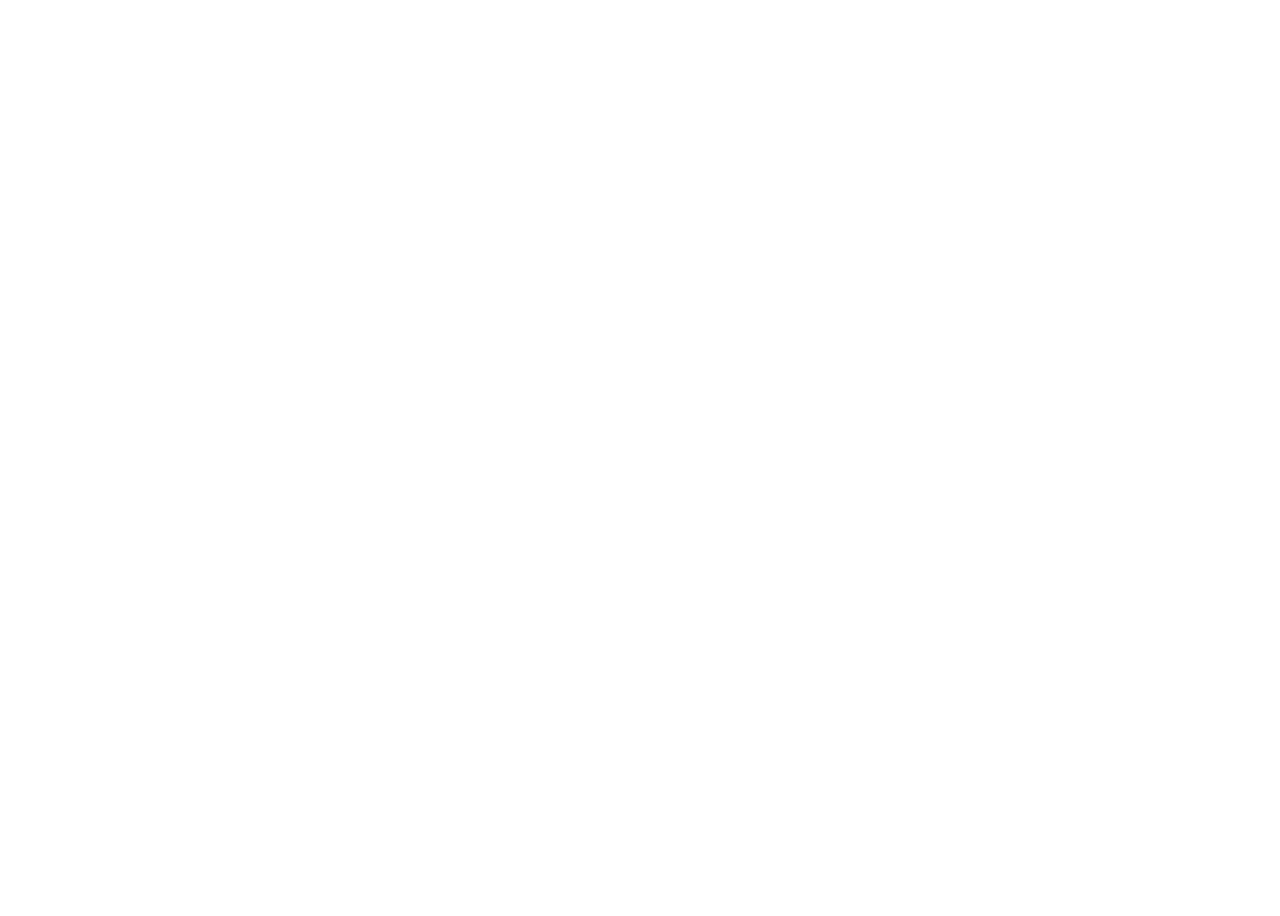
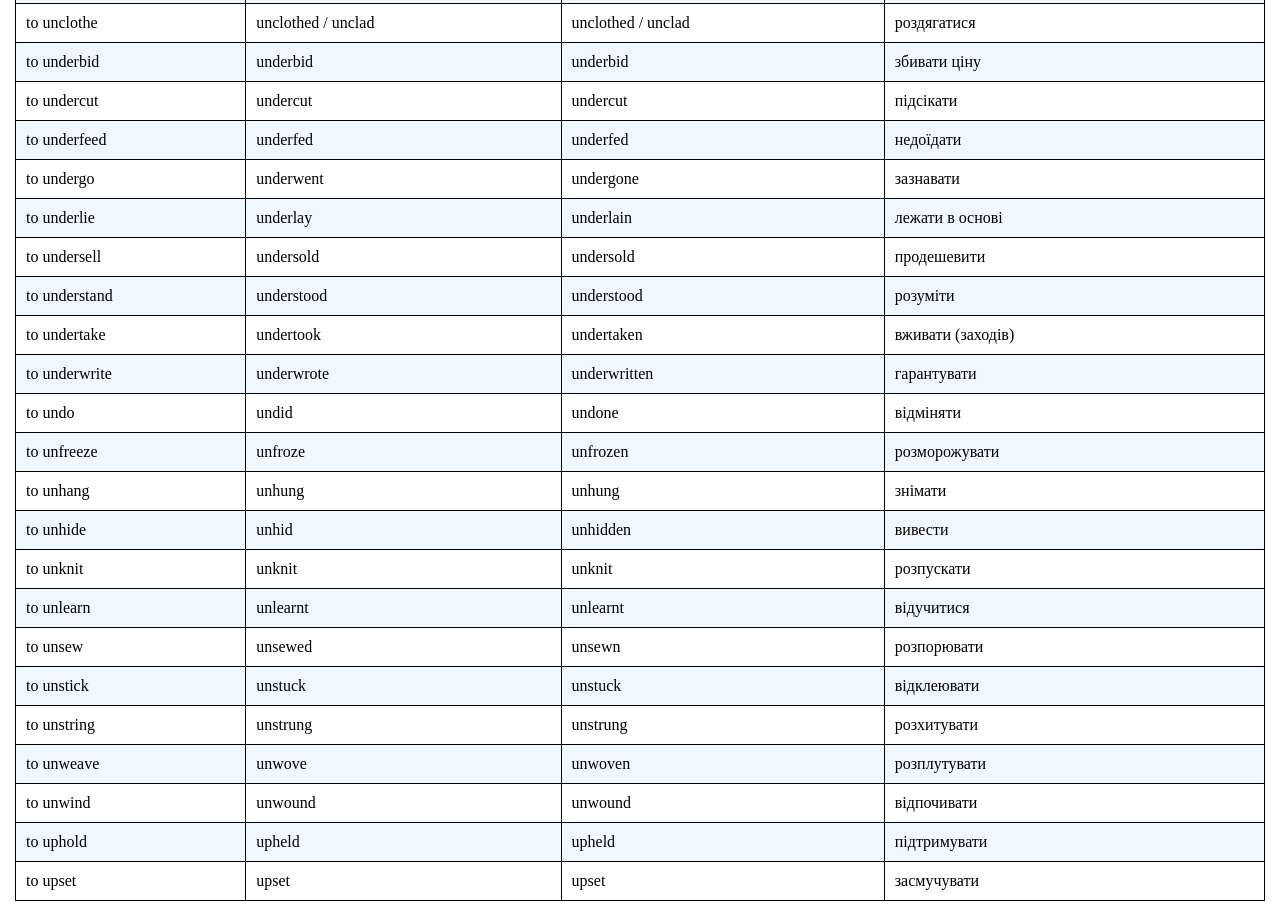
Before and after one commit to yevhenii-razhyk/irregular-verbs, a React (Create React App) app: page / in a window 1280 px wide. Shown: the part 10940-11856 px from the top of the page. Before the commit the page ends 10881 px from the top, so only its background shows below. Built offline with nearby package versions, Linux system fonts and the light colour scheme.

Commit message:
added letter 'U'

```diff
--- a/src/verbsList.ts
+++ b/src/verbsList.ts
@@ -296,4 +296,30 @@
     {id: 275, v1: "typeset", v2: "typeset", v3: "typeset", translate: "набирати (текст)"},
     {id: 276, v1: "typewrite", v2: "typewrote", v3: "typewritten", translate: "набирати на машинці"},
 
+    {id: 277, v1: "unbend", v2: "unbent", v3: "unbent", translate: "розгинати"},
+    {id: 278, v1: "unbind", v2: "unbound", v3: "unbound", translate: "звільняти"},
+    {id: 279, v1: "unclothe", v2: "unclothed / unclad", v3: "unclothed / unclad", translate: "роздягатися"},
+    {id: 280, v1: "underbid", v2: "underbid", v3: "underbid", translate: "збивати ціну"},
+    {id: 281, v1: "undercut", v2: "undercut", v3: "undercut", translate: "підсікати"},
+    {id: 282, v1: "underfeed", v2: "underfed", v3: "underfed", translate: "недоїдати"},
+    {id: 283, v1: "undergo", v2: "underwent", v3: "undergone", translate: "зазнавати"},
+    {id: 284, v1: "underlie", v2: "underlay", v3: "underlain", translate: "лежати в основі"},
+    {id: 285, v1: "undersell", v2: "undersold", v3: "undersold", translate: "продешевити"},
+    {id: 286, v1: "understand", v2: "understood", v3: "understood", translate: "розуміти"},
+    {id: 287, v1: "undertake", v2: "undertook", v3: "undertaken", translate: "вживати (заходів)"},
+    {id: 288, v1: "underwrite", v2: "underwrote", v3: "underwritten", translate: "гарантувати"},
+    {id: 289, v1: "undo", v2: "undid", v3: "undone", translate: "відміняти"},
+    {id: 290, v1: "unfreeze", v2: "unfroze", v3: "unfrozen", translate: "розморожувати"},
+    {id: 291, v1: "unhang", v2: "unhung", v3: "unhung", translate: "знімати"},
+    {id: 292, v1: "unhide", v2: "unhid", v3: "unhidden", translate: "вивести"},
+    {id: 293, v1: "unknit", v2: "unknit", v3: "unknit", translate: "розпускати"},
+    {id: 294, v1: "unlearn", v2: "unlearnt", v3: "unlearnt", translate: "відучитися"},
+    {id: 295, v1: "unsew", v2: "unsewed", v3: "unsewn", translate: "розпорювати"},
+    {id: 296, v1: "unstick", v2: "unstuck", v3: "unstuck", translate: "відклеювати"},
+    {id: 297, v1: "unstring", v2: "unstrung", v3: "unstrung", translate: "розхитувати"},
+    {id: 298, v1: "unweave", v2: "unwove", v3: "unwoven", translate: "розплутувати"},
+    {id: 299, v1: "unwind", v2: "unwound", v3: "unwound", translate: "відпочивати"},
+    {id: 300, v1: "uphold", v2: "upheld", v3: "upheld", translate: "підтримувати"},
+    {id: 301, v1: "upset", v2: "upset", v3: "upset", translate: "засмучувати"},
+
 ]
```
